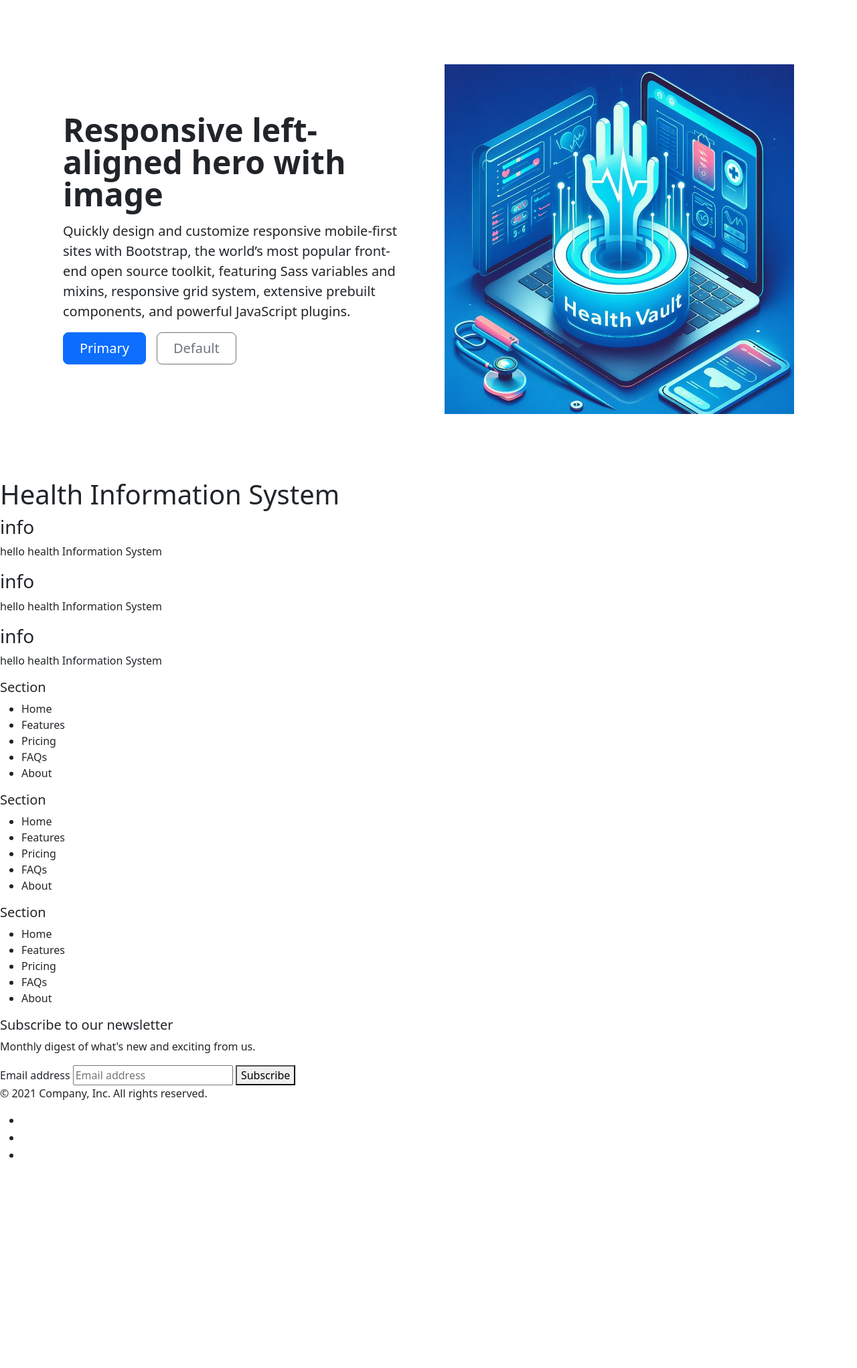
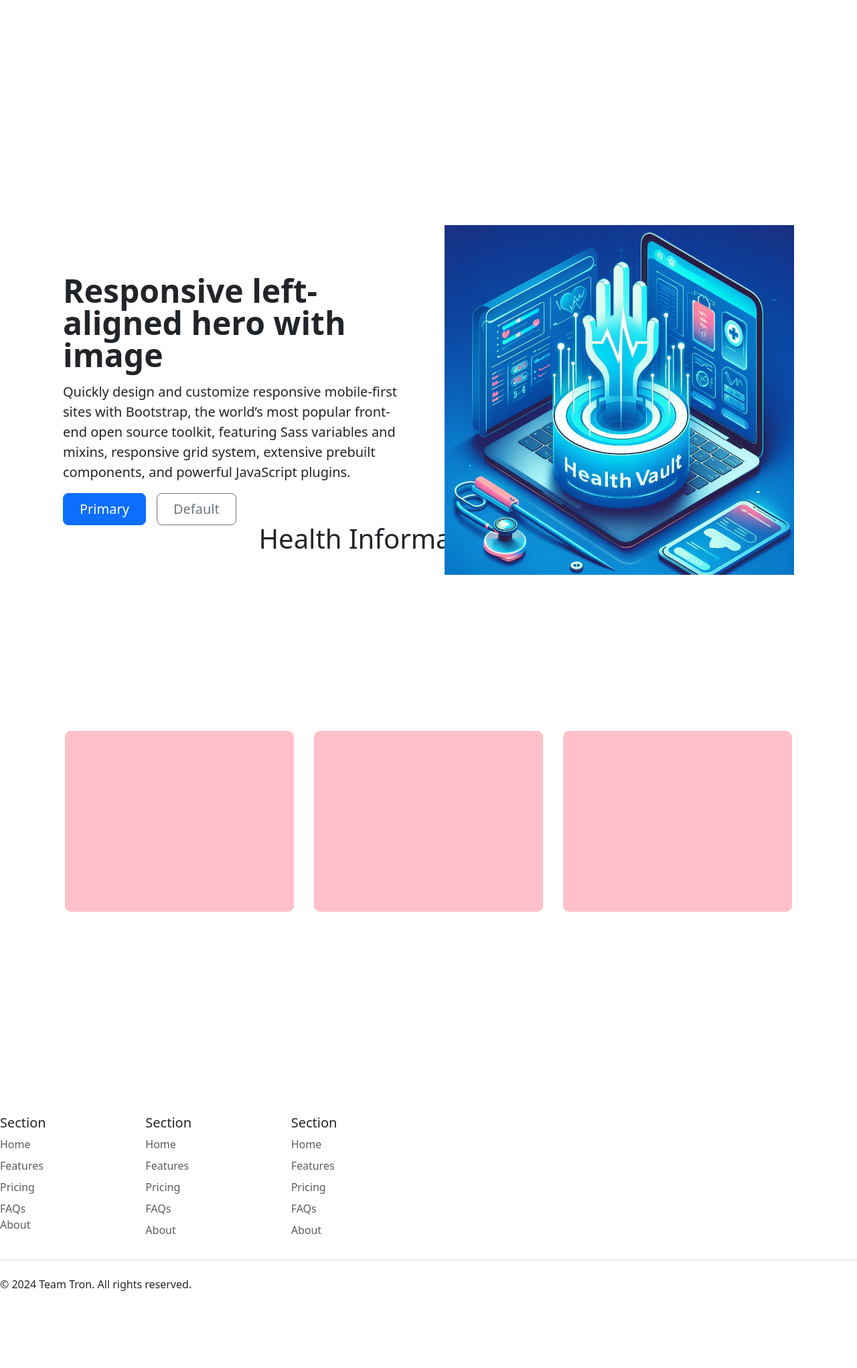
Before and after one commit to Adm-2005/HealthVault, a Django app: page / in a window 1280 px wide. Shown: the part 68-2110 px from the top of the page at 67% size. Before the commit the page ends 1796 px from the top, so only its background shows below. Run offline with Django 5.2, Linux system fonts and the light colour scheme; some libraries are stand-ins or nearby versions.

Commit message:
resolved css issue

```diff
--- a/templates/base.html
+++ b/templates/base.html
@@ -6,9 +6,7 @@
     <meta name="viewport" content="width=device-width, initial-scale=1.0">
 
     <link rel="icon" type="image/svg+xml" href="{% static 'assets/images/favicon.svg' %}">
-    <style
-       href= "{% static 'assets/css/index.css' %}">
-    </style>
+    <link rel="stylesheet" href= "{% static 'assets/css/index.css' %}">
 
     <!-- loading bootstrap tags -->
     {% load bootstrap5 %}
--- a/templates/components/footer.html
+++ b/templates/components/footer.html
@@ -3,61 +3,50 @@
 {% bootstrap_css %}
 {% bootstrap_javascript %}
 
-<div className="bottom">
-    <footer className="py-5">
-      <div className="row">
-        <div className="col-2">
+<div class="bottom">
+    <footer class="py-5">
+      <div class="row">
+        <div class="col-2">
           <h5>Section</h5>
-          <ul className="nav flex-column">
-            <li className="nav-item mb-2"><a to="#" className="nav-link p-0 text-muted">Home</a></li>
-            <li className="nav-item mb-2"><a to="#" className="nav-link p-0 text-muted">Features</a></li>
-            <li className="nav-item mb-2"><a to="#" className="nav-link p-0 text-muted">Pricing</a></li>
-            <li className="nav-item mb-2"><a to="#" className="nav-link p-0 text-muted">FAQs</a></li>
-            <li className="nav-item mb-2"><a to="#" className="nav-link p-0 text-muted">About</a></li>
+          <ul class="nav flex-column">
+            <li class="nav-item mb-2"><a to="#" class="nav-link p-0 text-muted">Home</a></li>
+            <li class="nav-item mb-2"><a to="#" class="nav-link p-0 text-muted">Features</a></li>
+            <li class="nav-item mb-2"><a to="#" class="nav-link p-0 text-muted">Pricing</a></li>
+            <li className="nav-item mb-2"><a to="#" class="nav-link p-0 text-muted">FAQs</a></li>
+            <li class="nav-item mb-2"><a to="#" class="nav-link p-0 text-muted">About</a></li>
           </ul>
         </div>
 
-        <div className="col-2">
+        <div class="col-2">
           <h5>Section</h5>
-          <ul className="nav flex-column">
-            <li className="nav-item mb-2"><a to="#" className="nav-link p-0 text-muted">Home</a></li>
-            <li className="nav-item mb-2"><a to="#" className="nav-link p-0 text-muted">Features</a></li>
-            <li className="nav-item mb-2"><a to="#" className="nav-link p-0 text-muted">Pricing</a></li>
-            <li className="nav-item mb-2"><a to="#" className="nav-link p-0 text-muted">FAQs</a></li>
-            <li className="nav-item mb-2"><a to="#" className="nav-link p-0 text-muted">About</a></li>
+          <ul class="nav flex-column">
+            <li class="nav-item mb-2"><a to="#" class="nav-link p-0 text-muted">Home</a></li>
+            <li class="nav-item mb-2"><a to="#" class="nav-link p-0 text-muted">Features</a></li>
+            <li class="nav-item mb-2"><a to="#" class="nav-link p-0 text-muted">Pricing</a></li>
+            <li class="nav-item mb-2"><a to="#" class="nav-link p-0 text-muted">FAQs</a></li>
+            <li class="nav-item mb-2"><a to="#" class="nav-link p-0 text-muted">About</a></li>
           </ul>
         </div>
 
-        <div className="col-2">
+        <div class="col-2">
           <h5>Section</h5>
-          <ul className="nav flex-column">
-            <li className="nav-item mb-2"><a to="#" className="nav-link p-0 text-muted">Home</a></li>
-            <li className="nav-item mb-2"><a to="#" className="nav-link p-0 text-muted">Features</a></li>
-            <li className="nav-item mb-2"><a to="#" className="nav-link p-0 text-muted">Pricing</a></li>
-            <li className="nav-item mb-2"><a to="#" className="nav-link p-0 text-muted">FAQs</a></li>
-            <li className="nav-item mb-2"><a to="#" className="nav-link p-0 text-muted">About</a></li>
+          <ul class="nav flex-column">
+            <li class="nav-item mb-2"><a to="#" class="nav-link p-0 text-muted">Home</a></li>
+            <li class="nav-item mb-2"><a to="#" class="nav-link p-0 text-muted">Features</a></li>
+            <li class="nav-item mb-2"><a to="#" class="nav-link p-0 text-muted">Pricing</a></li>
+            <li class="nav-item mb-2"><a to="#" class="nav-link p-0 text-muted">FAQs</a></li>
+            <li class="nav-item mb-2"><a to="#" class="nav-link p-0 text-muted">About</a></li>
           </ul>
         </div>
 
-        <div className="col-4 offset-1">
-          <form>
-            <h5>Subscribe to our newsletter</h5>
-            <p>Monthly digest of what's new and exciting from us.</p>
-            <div className="d-flex w-100 gap-2">
-              <label htmlFor="newsletter1" className="visually-hidden">Email address</label>
-              <input id="newsletter1" type="text" className="form-control" placeholder="Email address" />
-              <button className="btn btn-primary" type="button">Subscribe</button>
-            </div>
-          </form>
-        </div>
       </div>
 
-      <div className="d-flex justify-content-between py-4 my-4 border-top">
-        <p>&copy; 2021 Company, Inc. All rights reserved.</p>
-        <ul className="list-unstyled d-flex">
-          <li className="ms-3"><a className="link-dark" to="#"><svg className="bi" width="24" height="24"><use xlinkto="#twitter"/></svg></a></li>
-          <li className="ms-3"><a className="link-dark" to="#"><svg className="bi" width="24" height="24"><use xlinkto="#instagram"/></svg></a></li>
-          <li className="ms-3"><a className="link-dark" to="#"><svg className="bi" width="24" height="24"><use xlinkto="#facebook"/></svg></a></li>
+      <div class="d-flex justify-content-between py-4 my-4 border-top">
+        <p>&copy; 2024 Team Tron. All rights reserved.</p>
+        <ul class="list-unstyled d-flex">
+          <li class="ms-3"><a class="link-dark" to="#"><svg class="bi" width="24" height="24"><use xlinkto="#twitter"/></svg></a></li>
+          <li class="ms-3"><a class="link-dark" to="#"><svg class="bi" width="24" height="24"><use xlinkto="#instagram"/></svg></a></li>
+          <li class="ms-3"><a class="link-dark" to="#"><svg class="bi" width="24" height="24"><use xlinkto="#facebook"/></svg></a></li>
         </ul>
       </div>
     </footer>
--- a/templates/components/navbar.html
+++ b/templates/components/navbar.html
@@ -3,7 +3,7 @@
 {% bootstrap_css %}
 {% bootstrap_javascript %}
 
-<nav class="navbar sticky-top navbar-expand-md navbar-light">
+<nav class="navbar sticky-top navbar-expand-md navbar-light bg-light">
     <div class="container-xxl">
         <a href="{% url 'home' %}" class="navbar-brand">
             <h3 class="text-danger">Health Vault</h3>
--- a/templates/pages/index.html
+++ b/templates/pages/index.html
@@ -25,36 +25,36 @@
             </div>
           </div>
     </section>
-    <div className='Hero'>
-      <h1 className='Hero1'>Health Information System</h1>
+    <div class='Hero'>
+      <h1 class='Hero1'>Health Information System</h1>
     </div>
 
-    <div className='container'>
-      <div className='box'>
-        <div className='icon'>
-        <i className="fa fa-info" aria-hidden="true"></i>
+    <div class='container'>
+      <div class='box'>
+        <div class='icon'>
+        <i class="fa fa-info" aria-hidden="true"></i>
         </div>
-        <div className='content'>
+        <div class='content'>
           <h3>info</h3>
          <p>hello health Information System</p>
         </div>
       </div>
 
-      <div className='box'>
-        <div className='icon'>
-        <i className="fa fa-info" aria-hidden="true"></i>
+      <div class='box'>
+        <div class='icon'>
+        <i class="fa fa-info" aria-hidden="true"></i>
         </div>
-        <div className='content'>
+        <div class='content'>
           <h3>info</h3>
          <p>hello health Information System</p>
         </div>
       </div>
 
-      <div className='box'>
-        <div className='icon'>
-        <i className="fa fa-info" aria-hidden="true"></i>
+      <div class='box'>
+        <div class='icon'>
+        <i class="fa fa-info" aria-hidden="true"></i>
         </div>
-        <div className='content'>
+        <div class='content'>
           <h3>info</h3>
          <p>hello health Information System</p>
         </div>
```
Also changed, not shown: static/assets/css/index.css (renamed from templates/pages/index.css).
